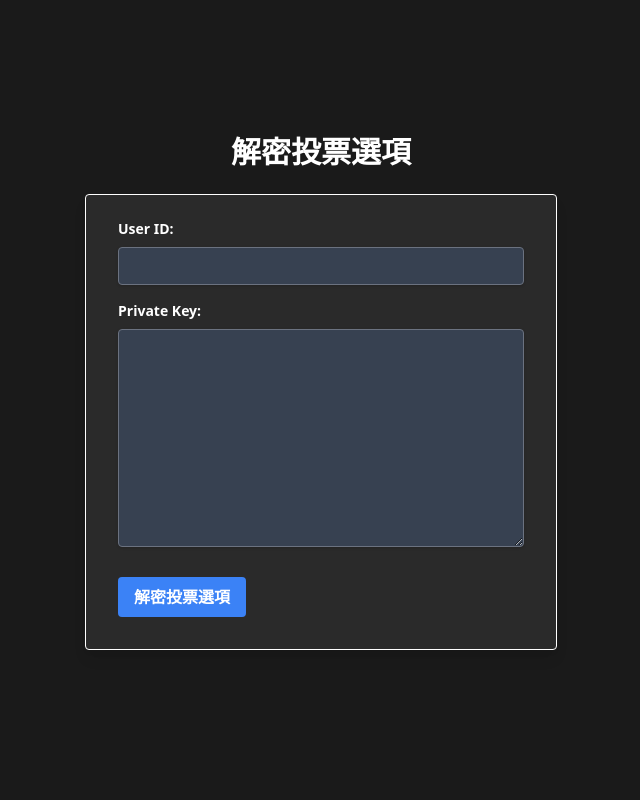
After one commit to David810209/online-voting-system, a Flask app: template templates/result.html in a window 1280 px wide. The commit adds this page. Shown: the whole page, without its empty margins (319-959 px from the left). Run offline with Flask 3, Linux system fonts and the light colour scheme; the template is opened without the code that fills it, so the values that code supplies are empty.

Commit message:
make it better

```diff
--- a/app.py
+++ b/app.py
@@ -1,11 +1,11 @@
 from flask import Flask, render_template, request, redirect, url_for, flash, session
-
+import base64
 from redis_get.redis_db import RedisHandler
-from encrypt.rsa_process import rsa_handler
+from encrypt.rsa_process import load_private_key, decrypt_data, encrypt_data,generate_rsa_key_pair
 from config import REDIS_HOST,REDIS_PORT,REDIS_PASSWORD
 app = Flask(__name__)
 redis_handler = RedisHandler(host=REDIS_HOST, port=REDIS_PORT, password=REDIS_PASSWORD)
-rsa_handler = rsa_handler()
+
 app.secret_key = 'supersecretkey'  # 用於會話加密，請更換為更安全的值
 
 @app.route('/', methods=['GET', 'POST'])
@@ -32,14 +32,59 @@ def info():
         vice_president_choice = request.form['vice_president']
         print(president_choice, vice_president_choice)
         user_id = session.get('user_id')  # 從會話中獲取用戶 ID
-        encrypted_president_choice = rsa_handler.encrypt(president_choice)
-        encrypted_vice_president_choice = rsa_handler.encrypt(vice_president_choice)
+        public_key,private_key,public_key_pem, private_key_pem = generate_rsa_key_pair()
+        encrypted_president_choice = encrypt_data(public_key,president_choice)
+        encrypted_vice_president_choice = encrypt_data(public_key,vice_president_choice)
         print(encrypted_president_choice, encrypted_vice_president_choice)
-        redis_handler.update_private_key(user_id, encrypted_president_choice, encrypted_vice_president_choice)
+        redis_handler.update_vote(user_id, encrypted_president_choice, encrypted_vice_president_choice)
         flash('投票成功', 'success')
 
 
     return render_template('info.html')
 
+@app.route('/result', methods=['POST'])
+def result():
+    decrypted_president_choice = None
+    decrypted_vice_president_choice = None
+
+    if request.method == 'POST':
+        user_id = request.form['user_id']
+        private_key_pem = request.form['private_key']
+
+        encrypted_president_choice_b64 = redis_handler.rds.hget(f'voter:{user_id}', 'president')
+        encrypted_vice_president_choice_b64 = redis_handler.rds.hget(f'voter:{user_id}', 'vice_president')
+
+        if not encrypted_president_choice_b64 or not encrypted_vice_president_choice_b64:
+            flash('沒有可顯示的結果', 'error')
+            return redirect(url_for('result'))
+
+        encrypted_president_choice = base64.b64decode(encrypted_president_choice_b64)
+        encrypted_vice_president_choice = base64.b64decode(encrypted_vice_president_choice_b64)
+
+        private_key = load_private_key(private_key_pem.encode('utf-8'))
+
+        # 解密用戶選擇
+        decrypted_president_choice = decrypt_data(private_key, encrypted_president_choice)
+        decrypted_vice_president_choice = decrypt_data(private_key, encrypted_vice_president_choice)
+
+    return render_template('result.html',
+                           president_choice=decrypted_president_choice,
+                           vice_president_choice=decrypted_vice_president_choice)
+
+@app.route('/success')
+def success():
+    user_id = session.get('user_id')
+    private_key_pem = redis_handler.get_private_key(user_id)
+
+    president_choice = redis_handler.get_president_choice(user_id)
+    vice_president_choice = redis_handler.get_vice_president_choice(user_id)
+
+    return render_template('success.html',
+                           private_key_pem=private_key_pem,
+                           president_choice=president_choice,
+                           vice_president_choice=vice_president_choice)
+
+
+
 if __name__ == '__main__':
     app.run(debug=True)
--- /dev/null
+++ b/templates/result.html
@@ -0,0 +1,49 @@
+<!DOCTYPE html>
+<html lang="en">
+<head>
+    <meta charset="UTF-8">
+    <meta name="viewport" content="width=device-width, initial-scale=1.0">
+    <title>解密投票選項</title>
+    <link href="https://cdn.jsdelivr.net/npm/tailwindcss@2.2.19/dist/tailwind.min.css" rel="stylesheet">
+    <style>
+        body {
+            background-color: #1a1a1a; /* 暗色背景 */
+            color: #ffffff; /* 白色文字 */
+        }
+        .custom-form {
+            background-color: #2a2a2a; /* 暗灰色背景 */
+            border: 1px solid #ffffff; /* 白色邊框 */
+        }
+    </style>
+</head>
+<body class="flex items-center justify-center min-h-screen">
+    <div class="w-full max-w-lg p-5">
+        <h1 class="text-3xl font-bold text-center mb-6">解密投票選項</h1>
+        <form method="POST" action="/result" enctype="multipart/form-data" class="custom-form shadow-lg rounded px-8 pt-6 pb-8 mb-4">
+            <div class="mb-4">
+                <label for="user_id" class="block text-white text-sm font-bold mb-2">User ID:</label>
+                <input type="text" id="user_id" name="user_id" required
+                    class="shadow appearance-none border rounded w-full py-2 px-3 text-white leading-tight focus:outline-none focus:shadow-outline bg-gray-700 border-gray-500">
+            </div>
+            <div class="mb-4">
+                <label for="private_key" class="block text-white text-sm font-bold mb-2">Private Key:</label>
+                <textarea id="private_key" name="private_key" rows="10" cols="50" required
+                    class="shadow appearance-none border rounded w-full py-2 px-3 text-white leading-tight focus:outline-none focus:shadow-outline bg-gray-700 border-gray-500"></textarea>
+            </div>
+            <div class="mt-6">
+                <button type="submit"
+                    class="bg-blue-500 hover:bg-blue-700 text-white font-bold py-2 px-4 rounded focus:outline-none focus:shadow-outline">
+                    解密投票選項
+                </button>
+            </div>
+        </form>
+        {% if president_choice and vice_president_choice %}
+        <div class="mt-6 p-4 bg-gray-800 rounded-lg shadow-lg">
+            <h2 class="text-2xl font-bold mb-4">解密結果:</h2>
+            <p class="mb-2"><strong>會長選擇:</strong> {{ president_choice }}</p>
+            <p class="mb-2"><strong>副會長選擇:</strong> {{ vice_president_choice }}</p>
+        </div>
+        {% endif %}
+    </div>
+</body>
+</html>
```
Also changed, not shown: encrypt/rsa_process.py (+44 -34 lines), redis_get/redis_db.py (+22 -5 lines), templates/info.html (+29 -1 lines), templates/success.html (added, +39 -0 lines).
